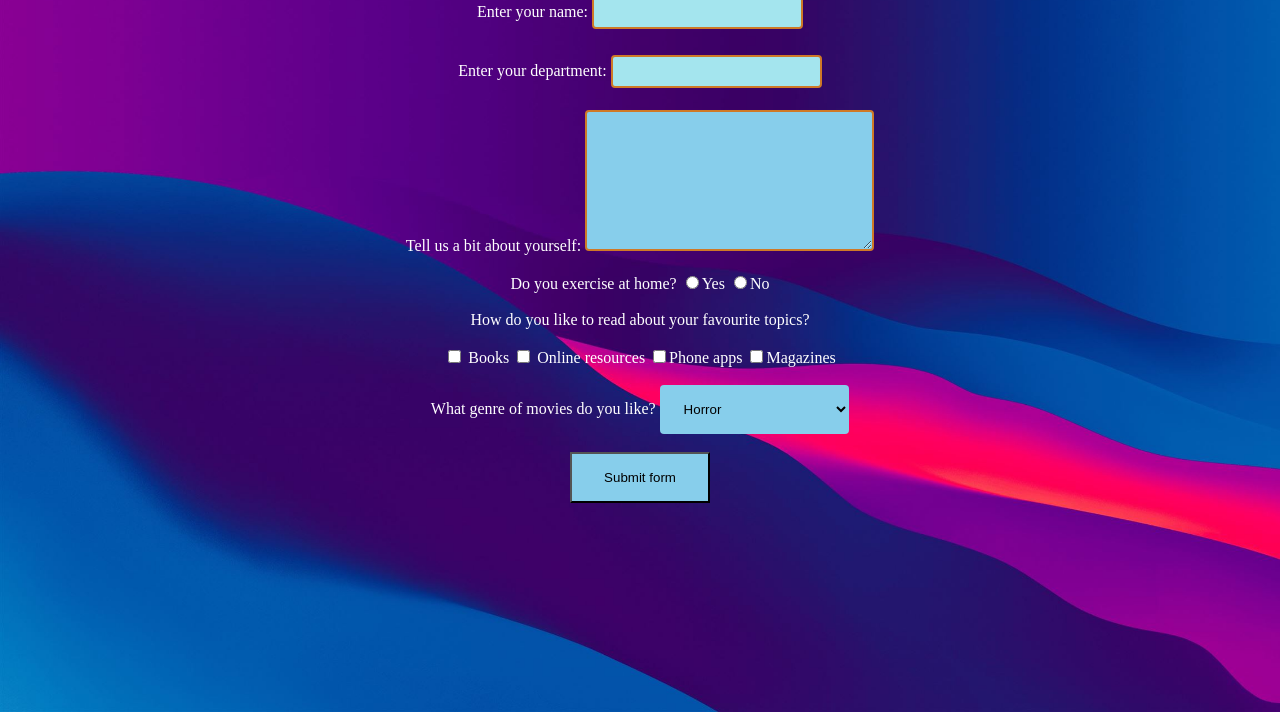
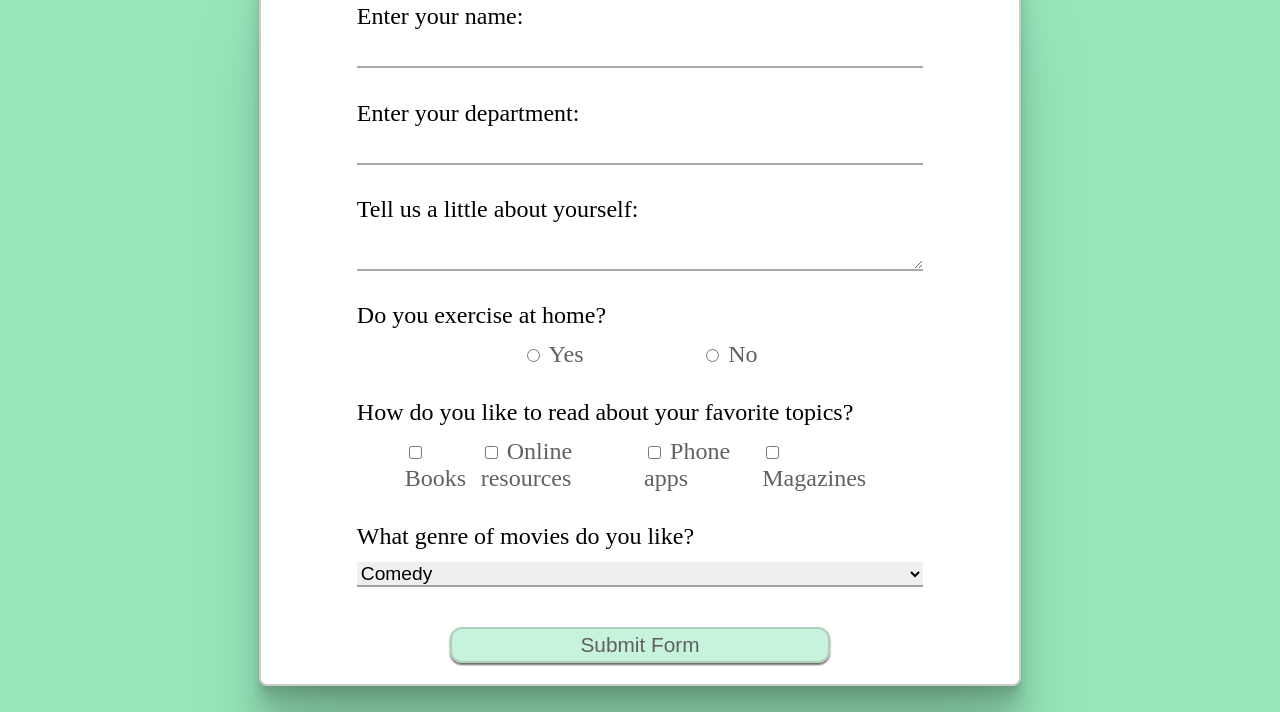
Before and after one commit to YasrajDhal/IE-E-C-council-task-1, a plain HTML site: page survey form.html in a window 1280 px wide. Shown: the part 88-800 px from the top of the page. Drawn offline with Linux system fonts and the light colour scheme.

Commit message:
Update survey form.html

```diff
--- a/survey form.html
+++ b/survey form.html
@@ -1,118 +1,166 @@
 <!DOCTYPE html>
 <html lang="en">
+
 <head>
     <meta charset="UTF-8">
     <meta http-equiv="X-UA-Compatible" content="IE=edge">
     <meta name="viewport" content="width=device-width, initial-scale=1.0">
-        <title>Survey Form</title>
-
+    <title>Employee Interests Survey Form</title>
     <style>
-            h1 {
-                text-align: center;
-                font-family: Times New Roman, Helvetica, sans-serif;
-                color: gold;
-                font-weight: bolder;
+        body {
+            display: flex;
+            justify-content: center;
+            background-color: rgb(152, 231, 188);
         }
 
-            div {
+        .heading {
+            font-weight: 900;
+            font-size: 2.3em;
+            margin: .5em;
+        }
+
+        form {
             text-align: center;
         }
 
-            body {
-                font-family: Times New Roman, Helvetica, sans-serif;
-                background-image: url('2.jpg');
-                background-repeat: no-repeat;
-                background-attachment: fixed;
-                background-size: cover;
-                font-style: helvetica;
-                color: white;
+        .cointainer {
+            border: 2px solid #ccc;
+            margin: .1em;
+            background-color: white;
+            border-radius: 8px;
+            width: 60%;
+            text-align: center;
+            box-shadow:
+                0 2.8px 2.2px rgba(0, 0, 0, 0.034),
+                0 6.7px 5.3px rgba(0, 0, 0, 0.048),
+                0 12.5px 10px rgba(0, 0, 0, 0.06),
+                0 22.3px 17.9px rgba(0, 0, 0, 0.072),
+                0 41.8px 33.4px rgba(0, 0, 0, 0.086),
+                0 100px 80px rgba(0, 0, 0, 0.12)
         }
 
-            input[type=text] {
-                height: 5px;;
-                padding: 12px 15px;
-                margin: 4px 0;
-                border: 2px solid rgb(207, 121, 39);
-                border-radius: 4px;
-                background-color: #a4e5ee;
-                color: #87CEEB;
+
+        .inputDiv {
+            margin: 0 1em 1.3em;
+            padding: 0 3em;
+            display: flex;
+            flex-direction: column;
+            text-align: start;
+            font-size: 1.5em;
+        }
+
+        label,
+        .inputlable {
+            margin-bottom: .5em;
         }
 
         textarea {
-                height:3cm;
-                padding: 12px 15px;
-                border: 2px solid rgb(207,121, 39);
-                border-radius: 4px;
-                background-color: #87CEEB;
+            resize: vertical;
+            border: none;
+            border-bottom: 2px solid rgba(0, 0, 0, 0.336);
         }
 
-            select {
-                width: 15%;
-                padding: 16px 20px;
-                border: none;
-                border-radius: 4px;
-                background-color: #87CEEB;
+        .checkboxInput,
+        .radioInput {
+            color: rgba(17, 16, 16, 0.664);
+            padding: 0 2em;
+            display: flex;
+            justify-content: space-evenly;
+            align-items: baseline;
         }
 
-            input[type=submit] {
-                background-color: #87CEEB;
-                border radius: 6px;
-                color: black;
-                padding: 16px 32px;
-                text-decoration: none;
-                cursor: pointer;
+        .selectInput,
+        input {
+            /* height:2em; */
+            border: none;
+            border-bottom: 2px solid rgba(0, 0, 0, 0.336);
+            font-size: 1.2rem;
+        }
+
+        .submitBtn {
+            padding: .2em;
+            font-size: 1.3em;
+            width: 50%;
+            border: 2px solid rgba(49, 47, 47, 0.178);
+            color: rgba(87, 83, 83, 0.918);
+            border-radius: 12px;
+            margin: .5rem 0 1em;
+            background-color: rgba(152, 231, 188, 0.541);
+            box-shadow:0px 2px 2px rgba(0, 0, 0, 0.589);
         }
     </style>
 </head>
+
 <body>
-        <form >
-        <h1>Employee Interests Survey Form</h1>
+    <div class="cointainer">
+        <div class="heading">
+            Employee Interests Survey Form
+        </div>
+        <form method="get">
+            <div class="inputDiv">
+                <label for="Ename">Enter your name:</label>
+                <input type="text" id="Ename" class="input name">
+            </div>
+            <div class="inputDiv">
+                <label for="Edepartment">Enter your department:</label>
+                <input type="text" id="Edepartment" class="input name">
+            </div>
+            <div class="inputDiv">
+                <label for="Eyourself">Tell us a little about yourself:</label>
+                <textarea type="text" id="Eyourself" class="input name"></textarea>
+            </div>
+
+            <div class="inputDiv">
+                <div class="inputlable">Do you exercise at home?</div>
+                <div class="radioInput">
                     <div>
-            <label for="name">Enter your name: </label>
-            <input type="text" name="Myname" id="name">
+
+                        <input type="radio" id="Yes" name="DoYouExercise" value="Yes">
+                        <label for="Yes">Yes</label>
                     </div>
-        <br>
                     <div>
-            <label for="department">Enter your department: </label>
-            <input type="text" name="Mydept" id="department">
+                        <input type="radio" id="No" name="DoYouExercise" value="No">
+                        <label for="No">No</label>
                     </div>
-        <br>
+                </div>
+            </div>
+            <div class="inputDiv">
+                <div class="inputlable">How do you like to read about your favorite topics?</div>
+                <div class="checkboxInput">
                     <div>
-            <label for="info">Tell us a bit about yourself: </label>
-            <textarea name="MyText" id="yourself" cols="30" rows="10"></textarea>
+                        <input type="checkbox" id="Books" name="favoriteTopics" value="Books">
+                        <label for="Books"> Books</label>
                     </div>
-        <br>
                     <div>
-            <label for="exercise"> Do you exercise at home?</label>
-            <input type="radio" name="excercise">Yes
-            <input type="radio" name="excercise">No
+                        <input type="checkbox" id="Online_resources" name="favoriteTopics" value="Online resources">
+                        <label for="Online_resources"> Online resources</label>
                     </div>
-        <br>
                     <div>
-            How do you like to read about your favourite topics? <br><br> <input type="checkbox" name="MyChoice"> Books
-            <input type="checkbox" name="MyChoice"> Online resources <input type="checkbox" name="MyChoice">Phone apps
-            <input type="checkbox" name="MyChoice">Magazines
+                        <input type="checkbox" id="Phone_apps" name="favoriteTopics" value="Phone apps">
+                        <label for="Phone_apps"> Phone apps</label>
                     </div>
-        <br>
                     <div>
-            <label for="Movie">What genre of movies do you like?</label>
-            <select name="Genre" id="Movie">
-                <option value="Horror">Horror</option>
+                        <input type="checkbox" id="Magazines" name="favoriteTopics" value="Magazines">
+                        <label for="Magazines"> Magazines</label>
+                    </div>
+                </div>
+            </div>
+            <div class="inputDiv">
+                <label for="Movie_genre">What genre of movies do you like?</label>
+                <select id="Movie_genre" name="Movie_genre" class="selectInput">
+                    <option value="Comedy">Comedy</option>
                     <option value="Action">Action</option>
                     <option value="Drama">Drama</option>
-                <option value="Comedy">Comedy</option>
+                    <option value="Fantasy">Fantasy</option>
+                    <option value="Horror">Horror</option>
+                    <option value="Mystery">Mystery</option>
+                    <option value="Romance">Romance</option>
                     <option value="Thriller">Thriller</option>
-                <option value="Scifi">Sci-Fi</option>
-                <option value="Fantasy">Fantasy</option>
-                <option value="Animated">Animated</option>
-                <option value="Adventure">Adventure</option>
-                <option value="Documentary">Documentary</option>
                 </select>
             </div>
-        <br>
-        <div>
-            <input type="submit" value="Submit form">
+            <input class="submitBtn" type="submit" value="Submit Form">
+        </form>
     </div>
-        </form>
 </body>
+
 </html>
```
Lines whose indentation alone changed are shown as unchanged.
